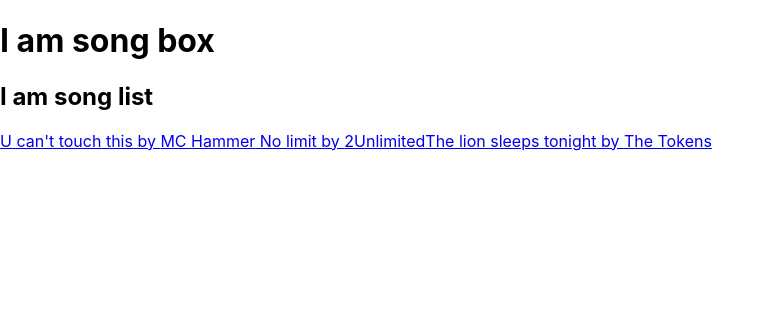
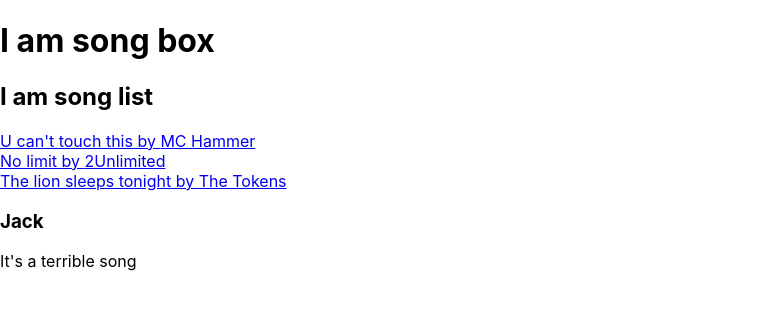
Before and after one commit to Amna25/Favourite_Songs_App, a React (Create React App) app: page / in a window 1280 px wide. Shown: the top 310 px of the page, without its empty margins (0-775 px from the left). Built offline with nearby package versions, Linux system fonts and the light colour scheme.

Commit message:
comment list

```diff
--- /dev/null
+++ b/src/components/Comment.js
@@ -0,0 +1,12 @@
+import React from "react";
+
+const Comment = ({name, text}) => {
+    return(
+        <div id = "comment-item">
+            <h3> {name} </h3>
+            <p>{text}</p>
+        </div>
+    )
+}
+
+export default Comment;
--- /dev/null
+++ b/src/components/CommentList.js
@@ -0,0 +1,18 @@
+import React from "react";
+import  Comment  from "./Comment";
+
+const CommentList = ({comments}) => {
+
+    const commentNodes = comments.map((comment) => {
+        return(
+            <Comment name={comment.name} text={comment.text} key={comment.id}></Comment>
+        )
+    })
+    return(
+        <>
+        {commentNodes}
+        </>
+    )
+}
+
+export default CommentList;
--- a/src/components/Song.js
+++ b/src/components/Song.js
@@ -3,9 +3,9 @@
 const Song = ({title, artist, url}) => {
     return(
 
-        <>
+        <div id="film-item">
         <a href = {url}>{title} by {artist}</a>
-        </>
+        </div>
     )
 }
 
--- a/src/containers/SongBox.js
+++ b/src/containers/SongBox.js
@@ -1,4 +1,5 @@
 import React, { useState } from "react";
+import CommentList from "../components/CommentList";
 import SongList from "../components/SongList";
 
 const SongBox = () => {
@@ -24,10 +25,19 @@
 
         }
     ])
+    const [comments, setComments] = useState([
+        {
+            id : 1,
+           name : "Jack",
+           text : "It's a terrible song"
+
+        }
+    ])
     return(
         <>
         <h1> I am song box</h1>
         <SongList   songs={songs}/>
+        <CommentList  comments = {comments}/>
         </>
 
     );
```
